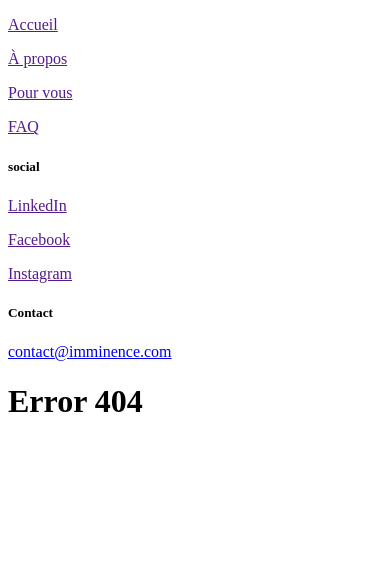
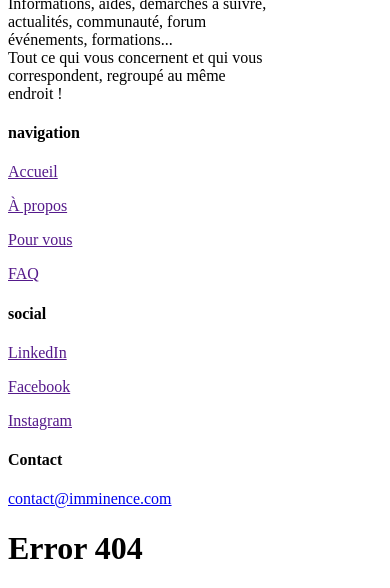
Before and after one commit to Jeff-Erson44/notori, a PHP site: page /404.php in a window 390 px wide; the page is wider, and only the part inside the window is pictured. Shown: the part 727-1315 px from the top of that part. Before the commit the page ends 1139 px from the top of that part, so only its background shows below. Run offline with PHP 8.4, Linux system fonts and the light colour scheme.

Commit message:
footer responsive

```diff
--- a/index.php
+++ b/index.php
@@ -12,7 +12,7 @@
 <?php require_once('public/includes/counter.php')?>
 <?php require_once('public/includes/pourvous.php')?>
 
-<?php require_once('public/includes/faq.php')?>
+
 <?php require_once('public/includes/newsletter.php')?>
 <?php require_once('public/includes/footer.php')?>
 
--- a/public/includes/footer.php
+++ b/public/includes/footer.php
@@ -1,14 +1,14 @@
 <div class="footer__contain">
     <div class="footer__container--logo">
         <figure>
-            <img class="logo__footer" src="assets/img/logo_black.svg" alt="logo imminence noir et blanc">
+            <img class="logo__footer" src="assets/img/logo-imminence-white.svg" alt="logo imminence noir et blanc">
         </figure>
-        <p class="container__logo--text header5 ">
-        Informations, aides, démarches à suivre, actualités, communauté, forum, événements, formations...<br>Tout ce qui vous concernent et qui vous correspondent, regroupé au même endroit !
+        <p class="container__logo--text header5">
+        Informations, aides, démarches à suivre,<br> actualités, communauté, forum <br> événements, formations...<br>Tout ce qui vous concernent et qui vous <br> correspondent, regroupé au même <br> endroit !
         </p>
     </div>
     <div class="footer__container--navigation">
-        <h5 class="footer__container--title">navigation</h5>
+        <h4 class="footer__container--title header4">navigation</h4>
         <div class="footer__navigation--link">
             <p class="navigation__link"><a href="">Accueil</a></p>
             <p class="navigation__link"><a href="">À propos</a></p>
@@ -19,7 +19,7 @@
     </div>
 
     <div class="footer__container--social">
-        <h5 class="footer__container--title">social</h5>
+        <h4 class="footer__container--title header4">social</h4>
         <div class="footer__social--link">
             <p class="social__link"><a href="">LinkedIn</p></a>
             <p class="social__link"><a href="">Facebook</p></a>
@@ -28,7 +28,7 @@
     </div>
 
     <div class="footer__container--adress">
-        <h5 class="footer__container--title">Contact</h5>
+        <h4 class="footer__container--title header4">Contact</h4>
             <a class="mail__text" href="mailto=contact@imminence.com">contact@imminence.com</a>
     </div>
 </div>
```
Also changed, not shown: assets/css/style.css (+30 -9 lines), assets/img/logo-imminence-white.svg (added), 1 other file.
